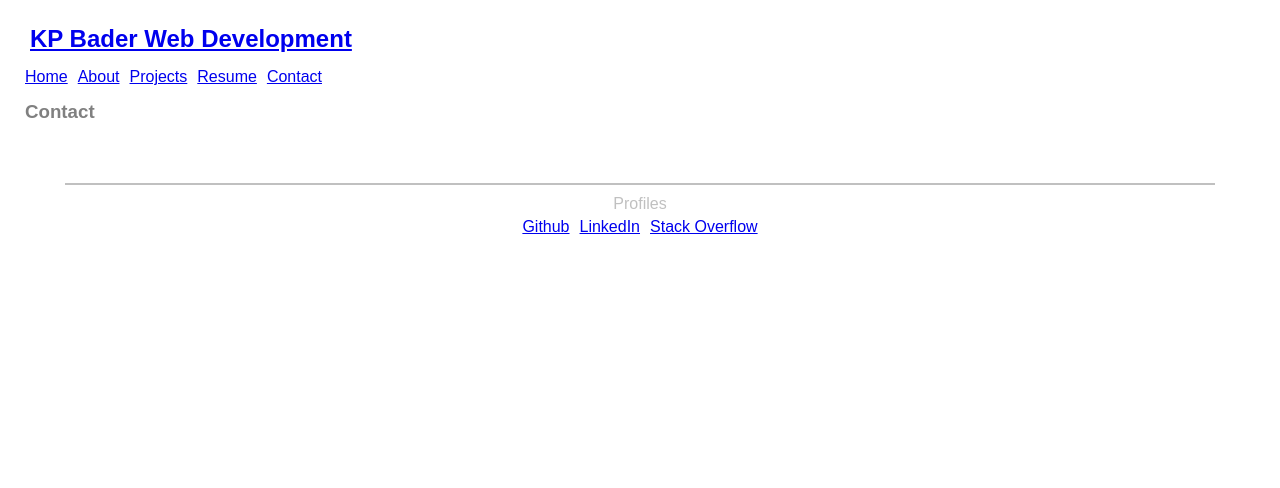
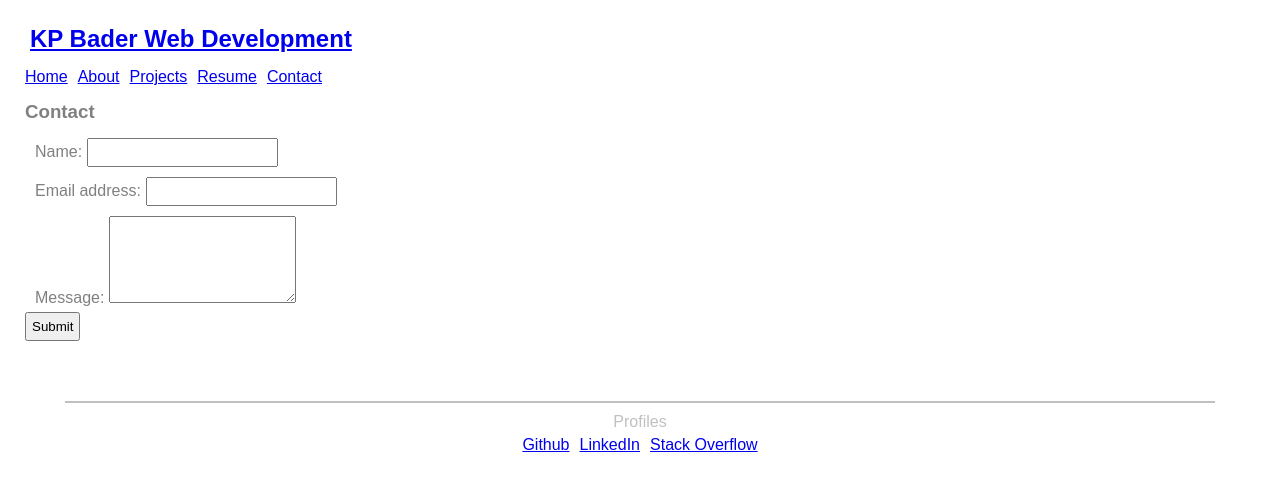
Before and after one commit to kpbader/kpb-portfolio-by-react, a React (Create React App) app: page /Contact in a window 1280 px wide. Shown: the top 488 px of the page. Built offline with nearby package versions, Linux system fonts and the light colour scheme.

Commit message:
added contact form

```diff
--- a/src/components/About/about.js
+++ b/src/components/About/about.js
@@ -8,9 +8,13 @@ function about(props) {
             </div>
             <div id="about-container">
                 <div className="selfie">
-                    <img src={selfie}/>
+                    <img src={selfie} alt="Black and white selfie" />
                 </div>
-                <p>lorem ipsum dolor sit</p>
+                <p>
+                    Originally trained in art and design, Kyle Patrick Bader got a taste of coding while studying with a private tutor to further pursue his knowledge of digital design.
+                    This experience eventually led Bader to completely focus on the pursuit of a career in web/software development.
+                    As a developer, Bader's hope is to implement complete/full-stack functionality and behaviors along with a sophisticated, minimalist visual design.
+                </p>
             </div>
         </section>
     );
--- a/src/components/Contact/contact.js
+++ b/src/components/Contact/contact.js
@@ -1,9 +1,8 @@
 import { useState } from 'react';
 
 function Contact() {
-const [contactForm, setContactForm] = useState({
-
-})
+const [contactForm, setContactForm] = useState({ name: '', email: '', message: '' });
+const { name, email, message } = contactForm;
 
 const submitForm = (e) =>{
     e.preventDefault();
@@ -11,11 +10,26 @@ const submitForm = (e) =>{
 }
 
 const formChange = (e) => {
-
+    setContactForm({...contactForm, [e.target.name]: e.target.value });
 }
     return (
         <section>
             <h3>Contact</h3>
+            <form id="contact-form" onSubmit={submitForm}>
+            <div>
+              <label htmlFor="name">Name:</label>
+              <input type="text" defaultValue={name} onChange={formChange} name="name" />
+            </div>
+            <div>
+              <label htmlFor="email">Email address:</label>
+              <input type="email" defaultValue={email} name="email" onChange={formChange} />
+            </div>
+            <div>
+              <label htmlFor="message">Message:</label>
+              <textarea name="message" defaultValue={message} onChange={formChange} rows="5" />
+            </div>
+            <button type="submit">Submit</button>
+          </form>
         </section>
     )
 }
--- a/src/components/Projects/projects.js
+++ b/src/components/Projects/projects.js
@@ -9,31 +9,37 @@ function portfolio(props) {
     return (
         <section id="projects">
             <div id="kit">
+                <h3>Kit</h3>
                 <a href="https://blooming-anchorage-21473.herokuapp.com/" target="_blank" rel="noopener noreferrer">Deployed Application</a>
                 <a href="https://github.com/kpbader/kit" target="_blank" rel="noopener noreferrer">Github repository</a>
                 <img src={kit} className="kit-image" alt="Screenshot of group social media project" />
             </div>
             <div id="note-taker">
+                <h3>Note Taker</h3>
                 <a href="https://kpbnotetaker-app.herokuapp.com/" target="_blank" rel="noopener noreferrer">Deployed Application</a>
                 <a href="https://github.com/kpbader/note-taker-express" target="_blank" rel="noopener noreferrer">Github repository</a>
                 <img src={notetaker} className="notmonday" alt="Screenshot of an employee hub project" />
             </div>
             <div id="weather-app">
+                <h3>Tell Me The Weather</h3>
                 <a href="https://github.com/kpbader/tell-me-the-weather" target="_blank" rel="noopener noreferrer">Deployed Application</a>
                 <a href="https://github.com/kpbader/tell-me-the-weather" target="_blank" rel="noopener noreferrer">Github repository</a>
                 <img src={weather} className="weather" alt="Screenshot of a weather app using open weather api" />
             </div>
             <div id="rapid-quiz">
+                <h3>Rapid Quiz</h3>
                 <a href="https://kpbader.github.io/rapid-quiz/" target="_blank" rel="noopener noreferrer">Deployed Application</a>
                 <a href="https://github.com/kpbader/rapid-quiz" target="_blank" rel="noopener noreferrer">Github repository</a>
                 <img src={quiz} className="quiz" alt="Screenshot of a timed quiz app" />
             </div>
             <div id="workday">
+                <h3>Work Day</h3>
                 <a href="https://kpbader.github.io/digital-daily-planner/" target="_blank" rel="noopener noreferrer">Deployed Application</a>
                 <a href="https://github.com/kpbader/digital-daily-planner" target="_blank" rel="noopener noreferrer">Github repository</a>
                 <img src={workday} className="workday" alt="Screenshot of a daily planner app" />
             </div>
             <div id="password-generator">
+                <h3>Password Generator</h3>
                 <a href="https://kpbader.github.io/shuffle-the-deck-/" target="_blank" rel="noopener noreferrer">Deployed Application</a>
                 <a href="https://github.com/kpbader/shuffle-the-deck-" target="_blank" rel="noopener noreferrer">Github repository</a>
                 <img src={passwordgenerator} className="workday" alt="Screenshot of a running and coaching organization webpage" />
```
Also changed, not shown: 1 other file (tests, documents, lock files or other folders).
